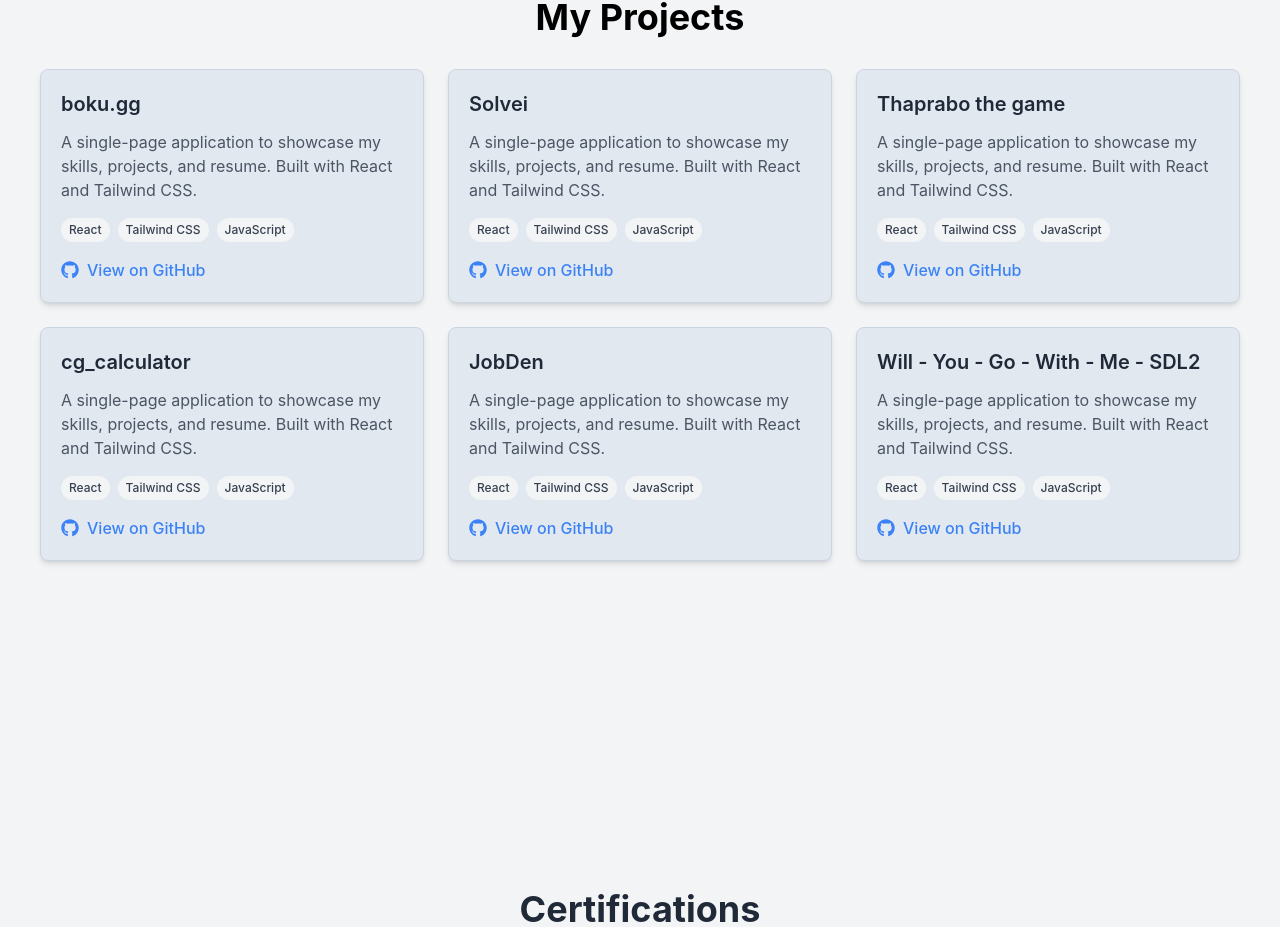
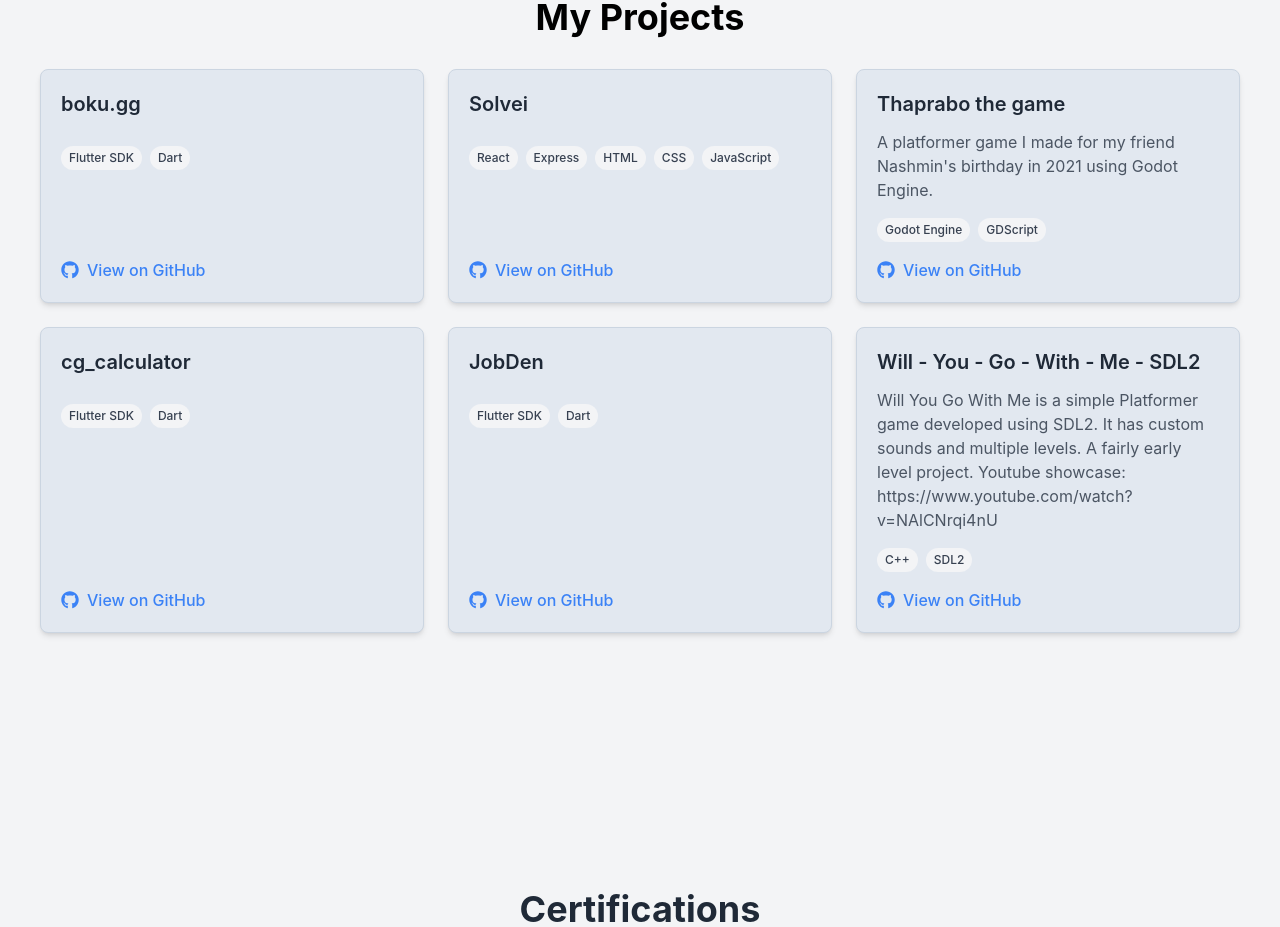
Before and after one commit to azwadkm22/Portfolio, a React (Create React App) app: page / in a window 1280 px wide. Shown: the part 3315-4242 px from the top of the page. Built offline with nearby package versions, Linux system fonts and the light colour scheme.

Commit message:
Added project links and tech stacks

```diff
--- a/src/components/Projects.js
+++ b/src/components/Projects.js
@@ -7,39 +7,39 @@ function Projects() {
     const projects = [
         {
             title: 'boku.gg',
-            description: 'A single-page application to showcase my skills, projects, and resume. Built with React and Tailwind CSS.',
-            techStack: ['React', 'Tailwind CSS', 'JavaScript'],
-            link: 'https://github.com/your-github-username/portfolio-website'
+            description: '',
+            techStack: ['Flutter SDK', 'Dart'],
+            link: 'https://github.com/azwadkm22/boku.gg'
         },
         {
             title: 'Solvei',
-            description: 'A single-page application to showcase my skills, projects, and resume. Built with React and Tailwind CSS.',
-            techStack: ['React', 'Tailwind CSS', 'JavaScript'],
+            description: '',
+            techStack: ['React', 'Express', 'HTML' , 'CSS', 'JavaScript'],
             link: 'https://github.com/your-github-username/portfolio-website'
         },
         {
             title: 'Thaprabo the game',
-            description: 'A single-page application to showcase my skills, projects, and resume. Built with React and Tailwind CSS.',
-            techStack: ['React', 'Tailwind CSS', 'JavaScript'],
-            link: 'https://github.com/your-github-username/portfolio-website'
+            description: 'A platformer game I made for my friend Nashmin\'s birthday in 2021 using Godot Engine.',
+            techStack: ['Godot Engine', 'GDScript'],
+            link: 'https://github.com/azwadkm22/Thaprabo-The-Game'
         },
         {
             title: 'cg_calculator',
-            description: 'A single-page application to showcase my skills, projects, and resume. Built with React and Tailwind CSS.',
-            techStack: ['React', 'Tailwind CSS', 'JavaScript'],
-            link: 'https://github.com/your-github-username/portfolio-website'
+            description: '',
+            techStack: ['Flutter SDK', 'Dart'],
+            link: 'https://github.com/azwadkm22/cg_calculator'
         },
         {
             title: 'JobDen',
-            description: 'A single-page application to showcase my skills, projects, and resume. Built with React and Tailwind CSS.',
-            techStack: ['React', 'Tailwind CSS', 'JavaScript'],
-            link: 'https://github.com/your-github-username/portfolio-website'
+            description: '',
+            techStack: ['Flutter SDK', 'Dart'],
+            link: 'https://github.com/azwadkm22/JobDen'
         },
         {
             title: 'Will - You - Go - With - Me - SDL2',
-            description: 'A single-page application to showcase my skills, projects, and resume. Built with React and Tailwind CSS.',
-            techStack: ['React', 'Tailwind CSS', 'JavaScript'],
-            link: 'https://github.com/your-github-username/portfolio-website'
+            description: 'Will You Go With Me is a simple Platformer game developed using SDL2. It has custom sounds and multiple levels. A fairly early level project. Youtube showcase: https://www.youtube.com/watch?v=NAlCNrqi4nU',
+            techStack: ['C++', 'SDL2'],
+            link: 'https://github.com/azwadkm22/Will-You-Go-With-Me-SDL2'
         },
         // Add more projects as needed
     ];
```
